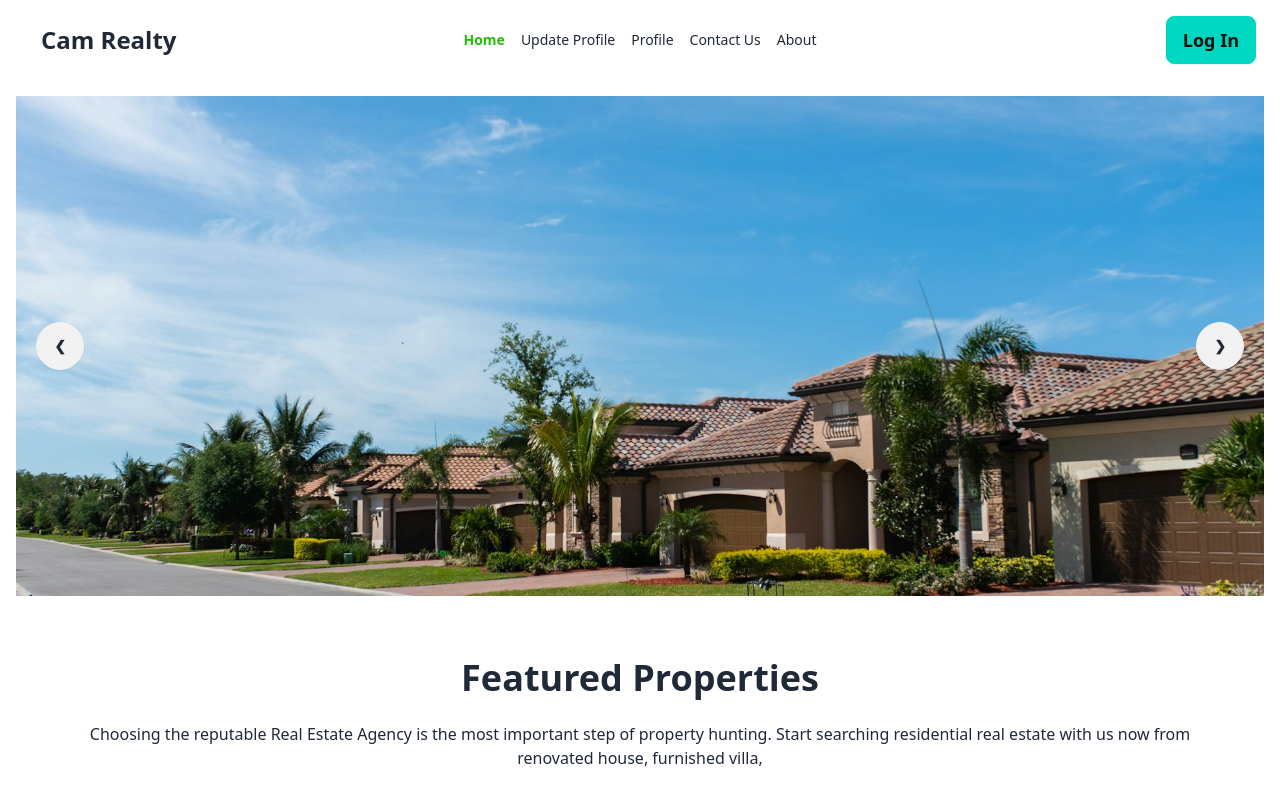
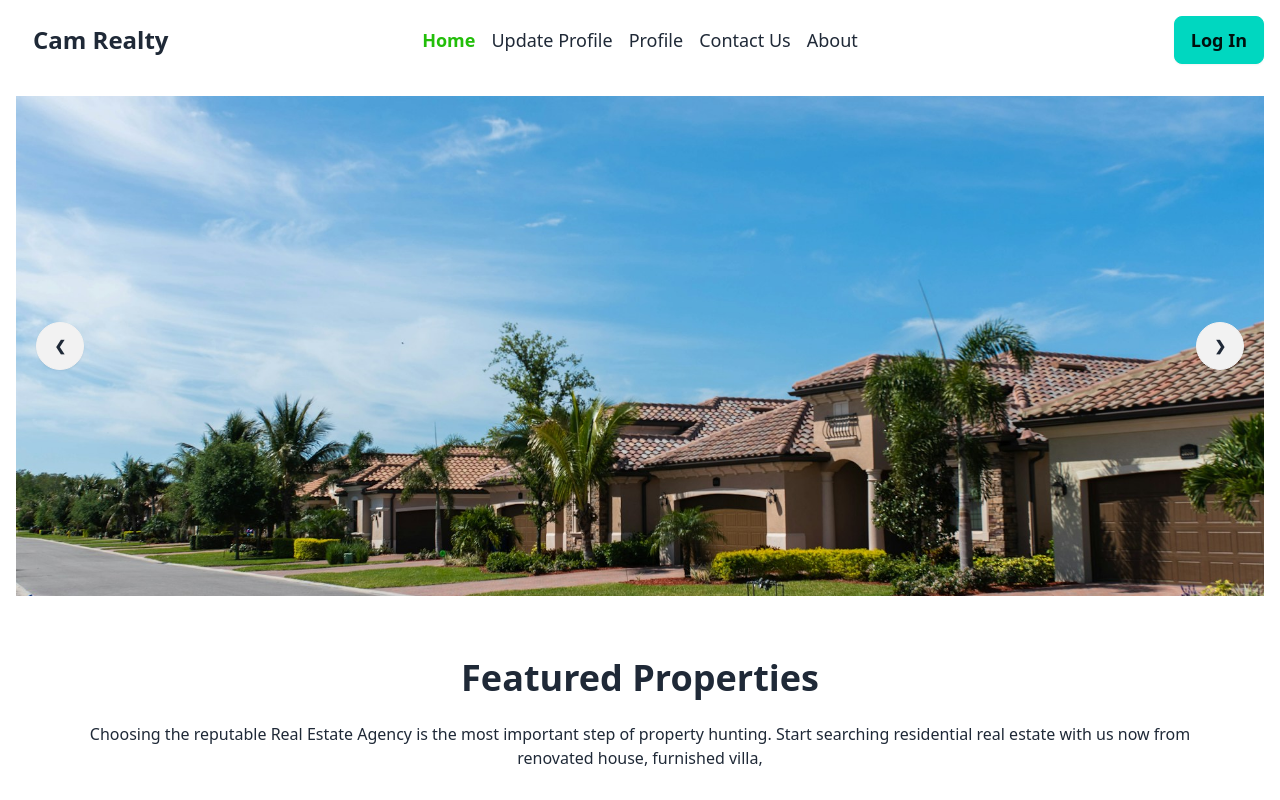
Before and after one commit to AbidShazid3/b9a9-cam-realty-project, a React (Vite) app: page / in a window 1280 px wide. Shown: the top 800 px of the page. Built offline with nearby package versions, Linux system fonts and the light colour scheme; no server answers.

Commit message:
added profile update and display image

```diff
--- a/src/Provider/AuthProvider.jsx
+++ b/src/Provider/AuthProvider.jsx
@@ -1,4 +1,4 @@
-import { GithubAuthProvider, GoogleAuthProvider, createUserWithEmailAndPassword, getAuth, onAuthStateChanged, signInWithEmailAndPassword, signInWithPopup, signOut } from 'firebase/auth';
+import { GithubAuthProvider, GoogleAuthProvider, createUserWithEmailAndPassword, getAuth, onAuthStateChanged, signInWithEmailAndPassword, signInWithPopup, signOut, updateProfile } from 'firebase/auth';
 import PropTypes from 'prop-types';
 import { createContext, useEffect, useState } from 'react';
 import app from '../firebase/firebase.config';
@@ -16,6 +16,15 @@ const AuthProvider = ({children}) => {
     const createUser = (email, password) =>{
         setLoading(true);
         return createUserWithEmailAndPassword (auth, email, password);
+    }
+
+    // update profile
+    const updateUserProfile = (name, image)=>{
+        setLoading(true);
+        return updateProfile ( auth.currentUser, {
+            displayName: name,
+            photoURL: image,
+        })
     }
 
     // log in
@@ -54,7 +63,7 @@ const AuthProvider = ({children}) => {
 
     } , [])
 
-    const authInfo = {user, loading, createUser, logInUser, googleLogIn, githubLogIn, signOutUser}
+    const authInfo = {user, loading, createUser, updateUserProfile, logInUser, googleLogIn, githubLogIn, signOutUser}
 
     return (
         <AuthContext.Provider value={authInfo}>
--- a/src/components/NavBar/NavBar.jsx
+++ b/src/components/NavBar/NavBar.jsx
@@ -14,15 +14,15 @@ const NavBar = () => {
     }
 
     const links = <>
-        <NavLink to="/" className={({ isActive }) => isActive ? 'text-[#23BE0A] font-semibold' : ''}>Home</NavLink>
-        <NavLink to="/updateprofile" className={({ isActive }) => isActive ? 'text-[#23BE0A] font-semibold' : ''}>Update Profile</NavLink>
-        <NavLink to="/userprofile" className={({ isActive }) => isActive ? 'text-[#23BE0A] font-semibold' : ''}>Profile</NavLink>
-        <NavLink to="/contact" className={({ isActive }) => isActive ? 'text-[#23BE0A] font-semibold' : ''}>Contact Us</NavLink>
-        <NavLink to="/about" className={({ isActive }) => isActive ? 'text-[#23BE0A] font-semibold' : ''}>About</NavLink>
+        <NavLink to="/" className={({ isActive }) => isActive ? 'text-[#23BE0A] font-bold' : ''}>Home</NavLink>
+        <NavLink to="/updateprofile" className={({ isActive }) => isActive ? 'text-[#23BE0A] font-bold' : ''}>Update Profile</NavLink>
+        <NavLink to="/userprofile" className={({ isActive }) => isActive ? 'text-[#23BE0A] font-bold' : ''}>Profile</NavLink>
+        <NavLink to="/contact" className={({ isActive }) => isActive ? 'text-[#23BE0A] font-bold' : ''}>Contact Us</NavLink>
+        <NavLink to="/about" className={({ isActive }) => isActive ? 'text-[#23BE0A] font-bold' : ''}>About</NavLink>
     </>
     return (
         <div>
-            <div className="navbar bg-base-100">
+            <div className="navbar p-0 bg-base-100">
                 <div className="navbar-start">
                     <div className="dropdown">
                         <div tabIndex={0} role="button" className="btn btn-ghost lg:hidden">
@@ -32,18 +32,21 @@ const NavBar = () => {
                             {links}
                         </ul>
                     </div>
-                    <Link to="/" className="btn btn-ghost text-2xl">Cam Realty</Link>
+                    <Link to="/" className="btn btn-ghost font-bold md:text-2xl lg:text-2xl">Cam Realty</Link>
                 </div>
                 <div className="navbar-center hidden lg:flex ">
-                    <ul className="menu menu-horizontal px-1 lg:gap-4">
+                    <ul className="menu menu-horizontal text-lg px-1 lg:gap-4">
                         {links}
                     </ul>
                 </div>
                 <div className="navbar-end">
-                    {/* <img src="" alt="" /> */}
                     {
                         user ?
-                            <button onClick={handleSignOut} className="btn btn-accent text-lg">Sign Out</button> :
+                            <div className="flex gap-2 items-center">
+                                <img src={user?.photoURL || "https://encrypted-tbn0.gstatic.com/images?q=tbn:ANd9GcQcULsYDG0utxIAndnNh9CIXVkQxhGGmH_AjqW0Icm7yA&s"} alt="" title={user?.displayName} className="rounded-full w-8 h-8 md:w-10 md:h-10 lg:w-10 lg:h-10"/>
+                                <button onClick={handleSignOut} className="btn btn-accent text-lg">Sign Out</button>
+                            </div>
+                            :
                             <Link to="/login" className="btn btn-accent text-lg">Log In</Link>
                     }
                 </div>
--- a/src/components/Register/Register.jsx
+++ b/src/components/Register/Register.jsx
@@ -7,7 +7,7 @@ import 'react-toastify/dist/ReactToastify.css';
 
 const Register = () => {
     const [showPassword, setShowPassword] = useState(false);
-    const {createUser} = useContext(AuthContext);
+    const {createUser, updateUserProfile} = useContext(AuthContext);
     const navigate = useNavigate();
 
     const handleRegister = e => {
@@ -38,7 +38,10 @@ const Register = () => {
             console.log(registerUser);
             e.target.reset();
             alert("Login successful");
-            navigate("/");
+            updateUserProfile(name, image)
+            .then(()=>{
+                navigate("/");
+            })
         })
         .catch(error=>{
             console.log(error.message);
```
